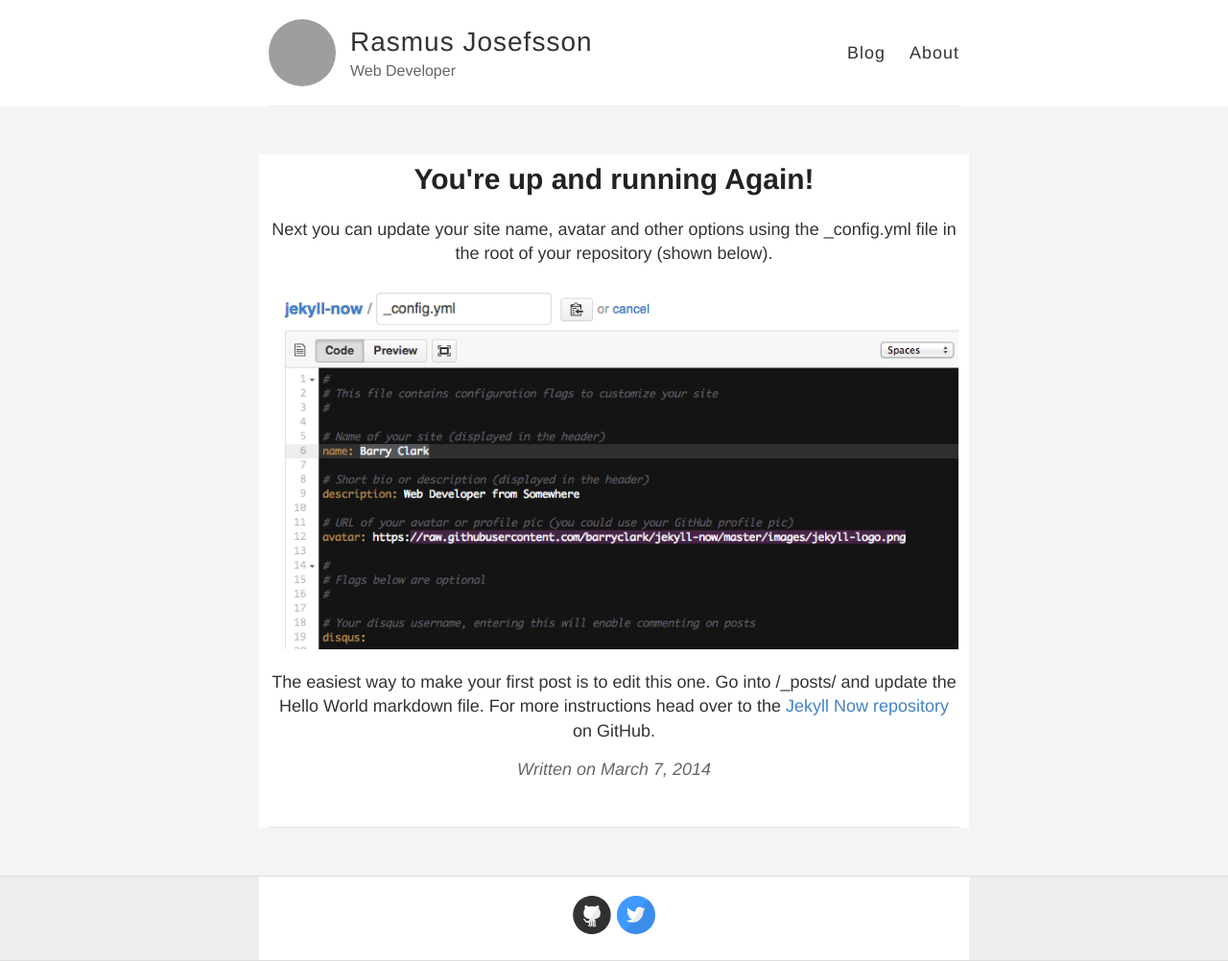
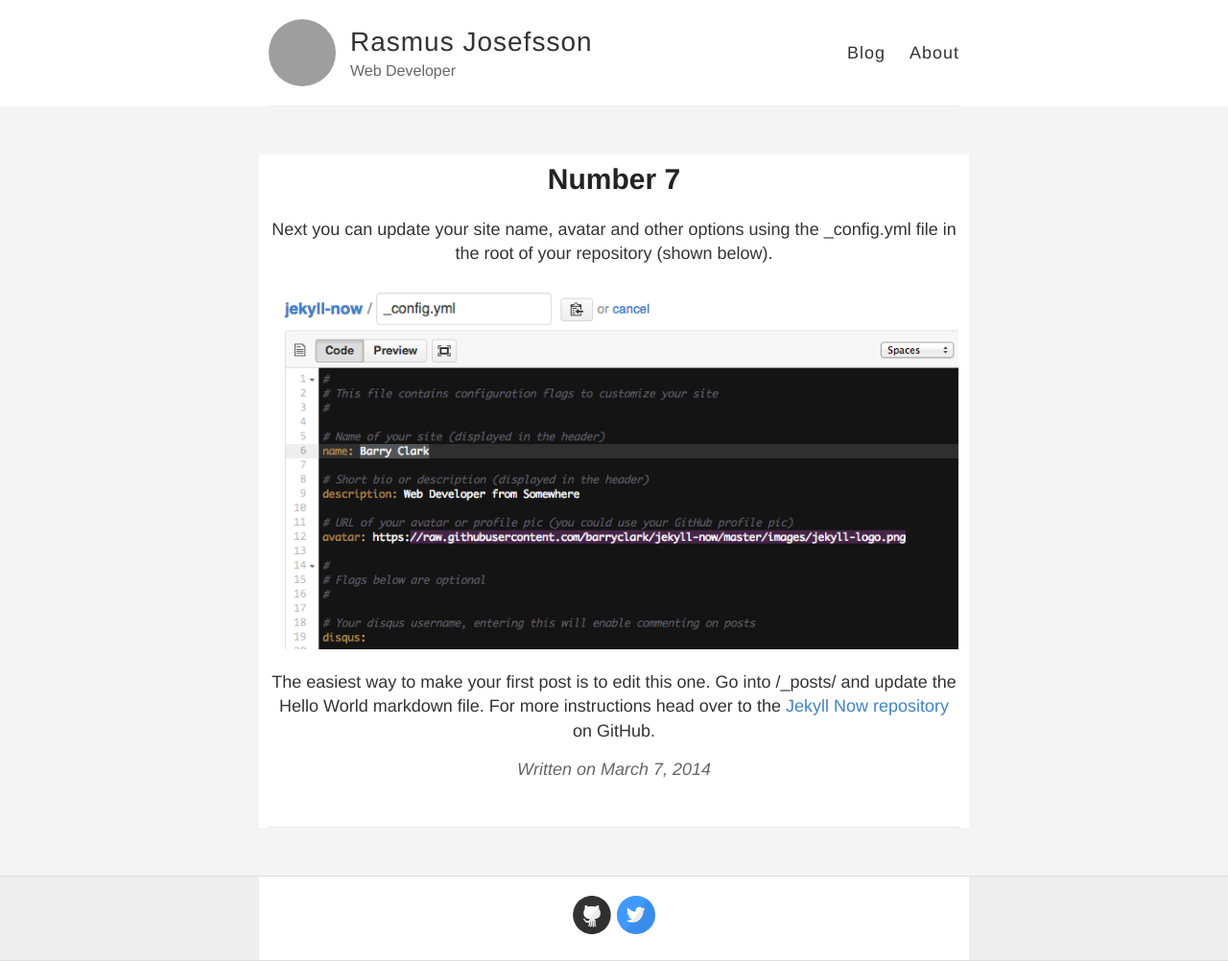
Before and after one commit to rajjejosefsson/rajjejosefsson.github.io, a Jekyll site: the page built from _posts/2014-3-7-Hello-World.md, in a window 1280 px wide. Shown: the whole page at 96% size. Built offline with Jekyll 4.4.1, drawn with Linux system fonts in a browser that asks for light colours; grey boxes are pictures that could not be loaded.

Commit message:
Update 2014-3-7-Hello-World.md

```diff
--- a/_posts/2014-3-7-Hello-World.md
+++ b/_posts/2014-3-7-Hello-World.md
@@ -1,6 +1,6 @@
 ---
 layout: post
-title: You're up and running Again!
+title: Number 7
 ---
 
 Next you can update your site name, avatar and other options using the _config.yml file in the root of your repository (shown below).
```
